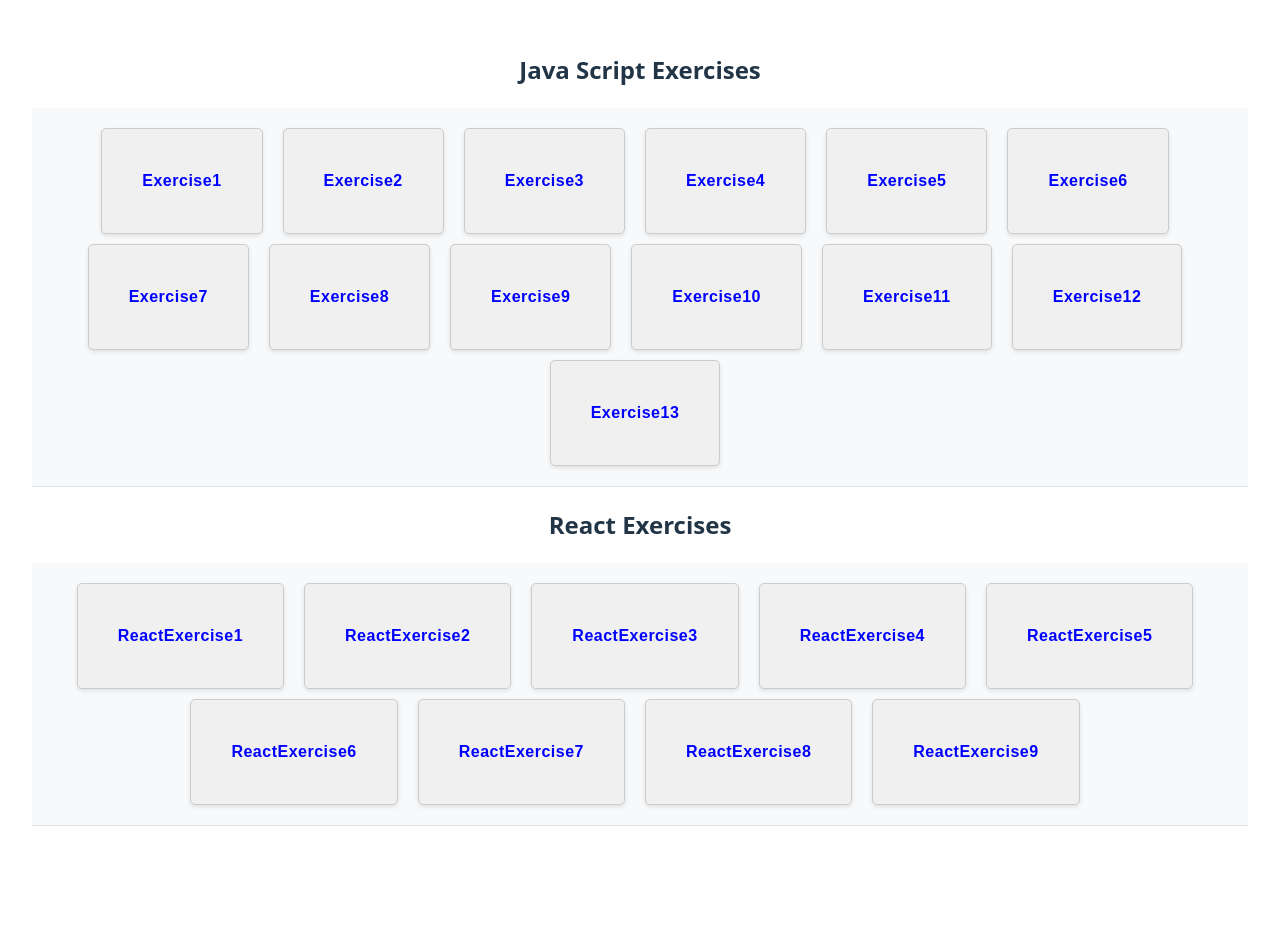
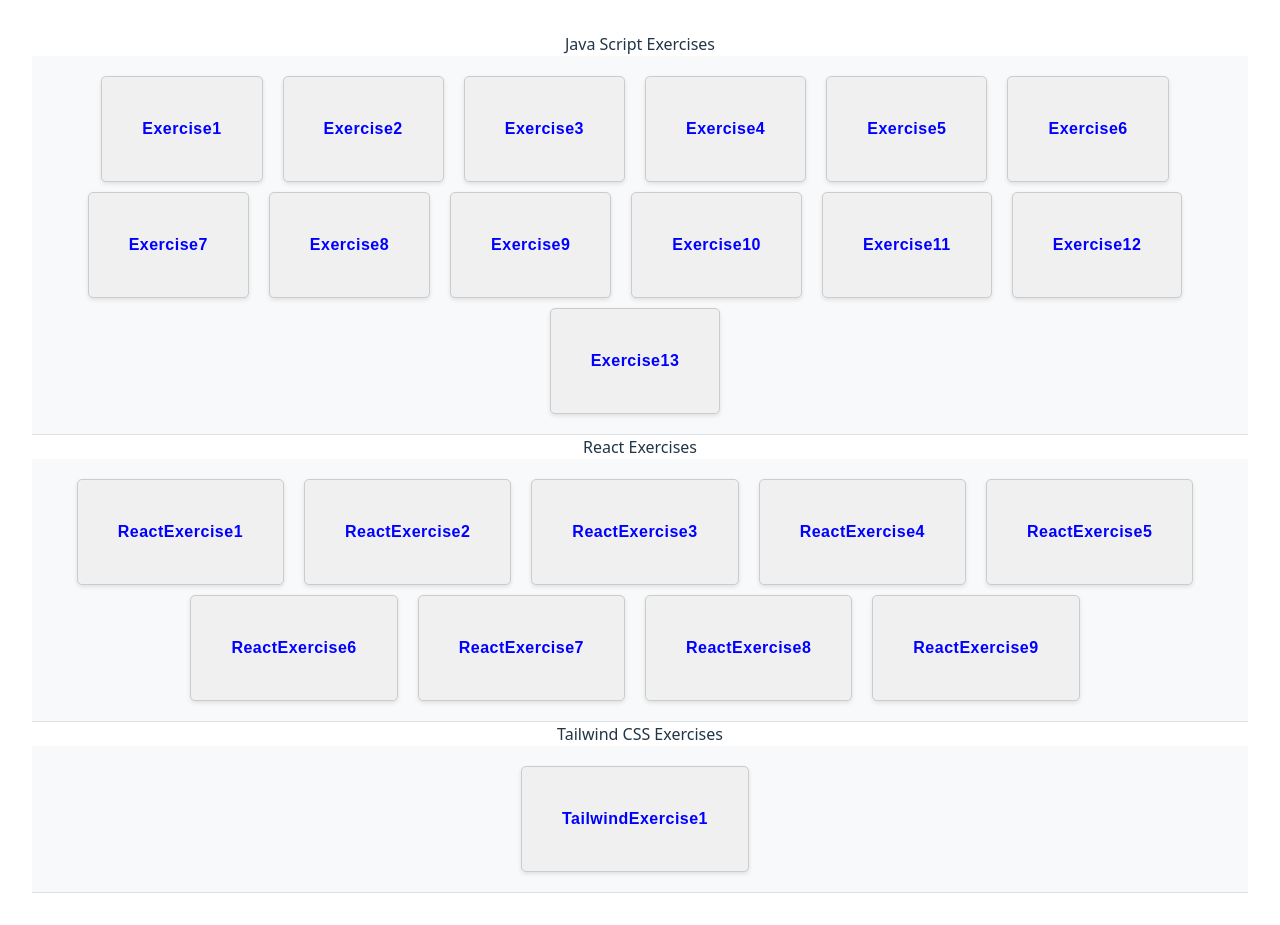
Before and after one commit to kuldeeepkumar/Training, a React (Vite) app: page / in a window 1280 px wide. Before the commit the page ends 858 px from the top, so only its background shows below. Built offline with nearby package versions, Linux system fonts and the light colour scheme.

Commit message:
TailwindCssExercise1 is done.

```diff
--- a/package.json
+++ b/package.json
@@ -10,9 +10,11 @@
     "preview": "vite preview"
   },
   "dependencies": {
+    "@tailwindcss/vite": "^4.1.11",
     "react": "^19.0.0",
     "react-dom": "^19.0.0",
-    "react-router-dom": "^7.6.2"
+    "react-router-dom": "^7.6.2",
+    "tailwindcss": "^4.1.11"
   },
   "devDependencies": {
     "@eslint/js": "^9.21.0",
--- a/src/App.css
+++ b/src/App.css
@@ -1,3 +1,4 @@
+@import "tailwindcss";
 #root {
   max-width: 1280px;
   margin: 0 auto;
--- a/src/App.jsx
+++ b/src/App.jsx
@@ -29,7 +29,7 @@ import ReactExercise7 from "./reactExercises/exercise7/ReactExercise7";
 import HomePage from './HomePage';
 import ReactExercise6 from './reactExercises/exercise6/ ReactExercise6';
 import ReactExercise9 from "./reactExercises/exercise9/ReactExercise9";
-
+import TailwindExercise1 from './tailwindCss/exercise1/TailwindExercise';
 function App() {
   const javaScriptExercisesData = [
     {
@@ -94,6 +94,7 @@ function App() {
     }
   ];
 
+
   const reactExercisesData = [
     {
       routesName: "ReactExercise1",
@@ -132,6 +133,10 @@ function App() {
       component: <ReactExercise9/>,
     },
   ];
+    const tailwindExercisesData = [
+    { routesName: "TailwindExercise1", component: <TailwindExercise1 /> },
+  ];
+
   return (
     <>
       <Routes>
@@ -149,6 +154,13 @@ function App() {
             element={route.component}
           />
         ))}
+        {tailwindExercisesData.map((route) => (
+          <Route
+            key={route.routesName}
+            path={`/${route.routesName}`}
+            element={route.component}
+          />
+        ))}
       </Routes>
     </>
   );
--- a/src/HomePage.jsx
+++ b/src/HomePage.jsx
@@ -71,8 +71,9 @@ const HomePage = () => {
     },
     {
       routesName: "ReactExercise9",
-    },
+    }
   ];
+      const tailwindExecisesData = [{ routesName: "TailwindExercise1" }];
   return (
     <>
       <div>
@@ -99,6 +100,20 @@ const HomePage = () => {
               {route.routesName}
             </button>
           ))}
+          </nav>
+      </div>
+      {/* This Section code is repesenting Tailwind CSS Exercises */}
+      <div>
+        <h2> Tailwind CSS Exercises</h2>
+        <nav className="mainContainer">
+          {tailwindExecisesData.map((route) => (
+            <button
+              key={route.routesName}
+              onClick={() => navigation(`/${route.routesName}`)}
+              className="cardButton">
+              {route.routesName}
+            </button>
+          ))}
         </nav>
       </div>
     </>
--- a/src/index.css
+++ b/src/index.css
@@ -1,3 +1,5 @@
+@import "tailwindcss";
+
 :root {
   font-family: system-ui, Avenir, Helvetica, Arial, sans-serif;
   line-height: 1.5;
--- a/src/main.jsx
+++ b/src/main.jsx
@@ -1,4 +1,5 @@
 import "./index.css";
+import "tailwindcss";
 
 import App from "./App.jsx";
 import { BrowserRouter } from "react-router-dom";
--- /dev/null
+++ b/src/tailwindCss/exercise1/TailwindExercise.jsx
@@ -0,0 +1,20 @@
+import React from "react";
+
+const TailwindExercise1 = () => {
+  return (
+    <div className="p-6 bg-gray-100 min-h-screen">
+      <h1 className="text-4xl font-bold text-blue-700 mb-4">
+        Welcome to Tailwind CSS
+      </h1>
+      <p className="text-lg text-red-500 mb-4 text-center max-w-2xl mx-auto">
+        This is a sample project using Tailwind utility classes for layout and
+        style.
+      </p>
+      <button className="bg-green-500 text-white px-4 py-2 rounded hover:bg-green-600">
+        Get Started
+      </button>
+    </div>
+  );
+};
+
+export default TailwindExercise1;
--- a/vite.config.js
+++ b/vite.config.js
@@ -1,7 +1,8 @@
 import { defineConfig } from 'vite'
 import react from '@vitejs/plugin-react'
+import tailwindcss from "@tailwindcss/vite";
 
 // https://vite.dev/config/
 export default defineConfig({
-  plugins: [react()],
+ plugins: [react(), tailwindcss()],
 })
```
Also changed, not shown: 1 other file (tests, documents, lock files or other folders).
